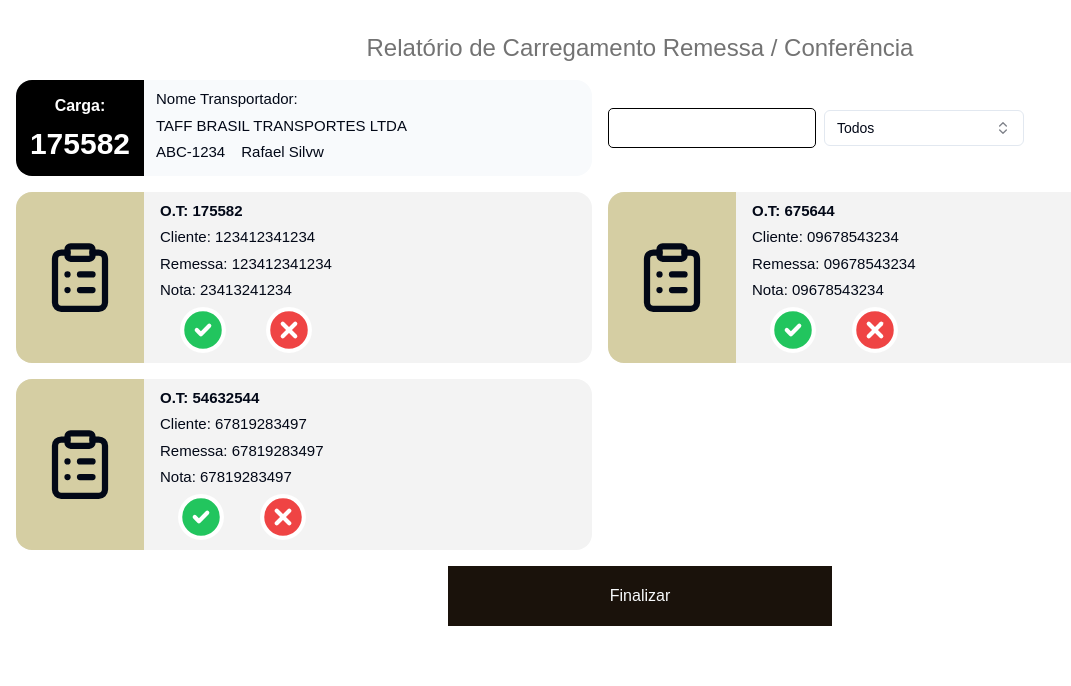
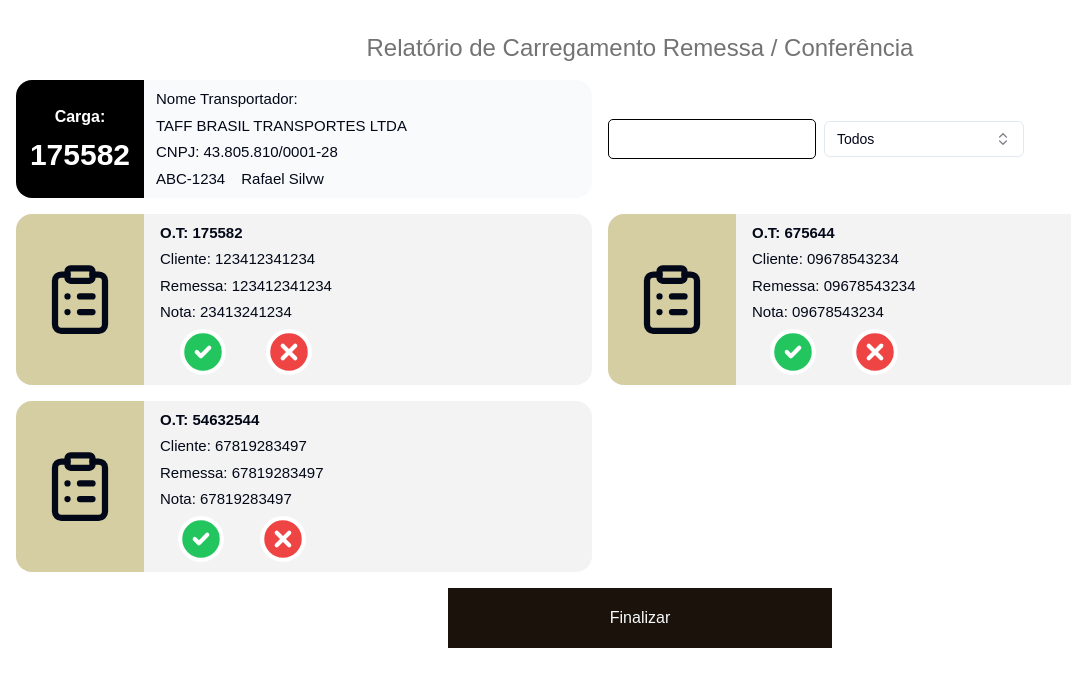
Before and after one commit to triforsys/coletor-bipagem, a React (Vite) app: page /coleta/1 in a window 1280 px wide. Shown: the top 686 px of the page, without its empty margins (0-1071 px from the left). Built offline with nearby package versions, Linux system fonts and the light colour scheme.

Commit message:
feat: add cnpj in card info

```diff
--- a/src/Pages/Report.jsx
+++ b/src/Pages/Report.jsx
@@ -6,6 +6,8 @@ import { Button } from '@/components/ui/button';
 import { Input } from '@/components/ui/input';
 import { useNavigate } from 'react-router-dom';
 import Select from '@/components/utils/Select';
+
+const formatCNPJ = (cnpj) => cnpj.replace(/^(\d{2})(\d{3})(\d{3})(\d{4})(\d{2})$/, '$1.$2.$3/$4-$5');
 
 let list = [
   {
@@ -62,6 +64,7 @@ const CardReport = ({ children: report }) => {
 const CardInfo = () => {
   const report = {
     collect: 175582,
+    cnpj: '43805810000128',
     transporter: 'TAFF BRASIL TRANSPORTES LTDA',
     plate: 'ABC-1234',
     driverName: 'Rafael Silvw',
@@ -74,7 +77,8 @@ const CardInfo = () => {
       </div>
       <div className="flex flex-col gap-1 py-2 text-[15px]">
         <p>Nome Transportador: </p>
-        <p className="">{report.transporter}</p>
+        <p>{report.transporter}</p>
+        <p>CNPJ: {formatCNPJ(report.cnpj)}</p>
         <div className="flex gap-4">
           <p>{report.plate}</p>
           <p>{report.driverName}</p>
@@ -89,10 +93,10 @@ export default function Report() {
   const [filteredList, setFilteredList] = useState([]);
   const navigate = useNavigate();
 
-  const otRef = useRef()
+  const otRef = useRef();
 
   const getFilterListByOt = () => {
-    const ot = otRef.current.value
+    const ot = otRef.current.value;
 
     if (ot.length < 5) return list;
 
```
